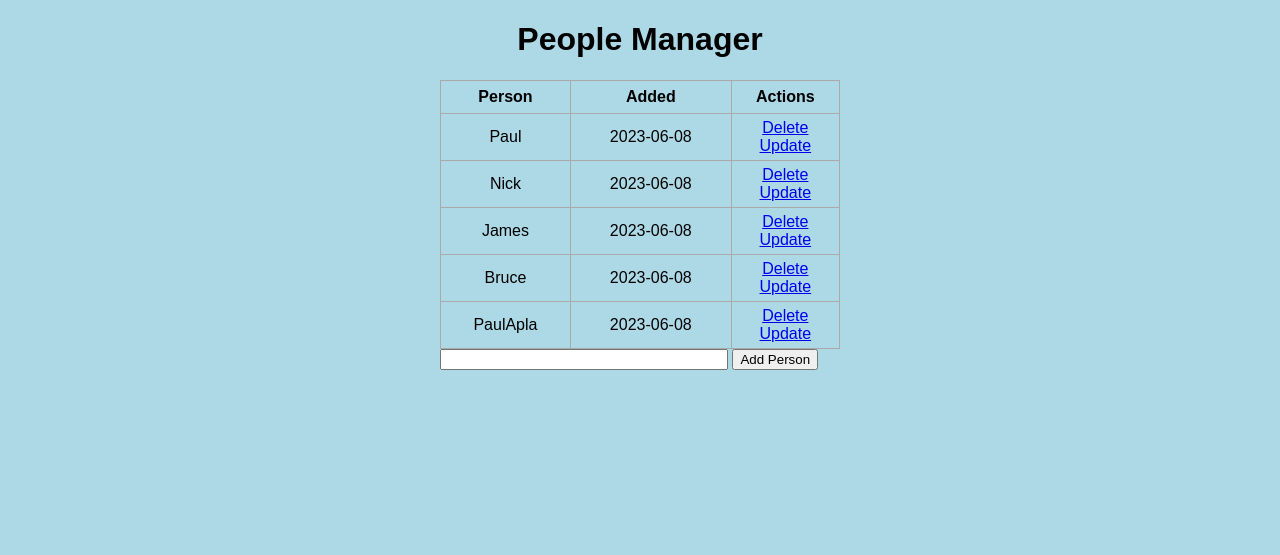
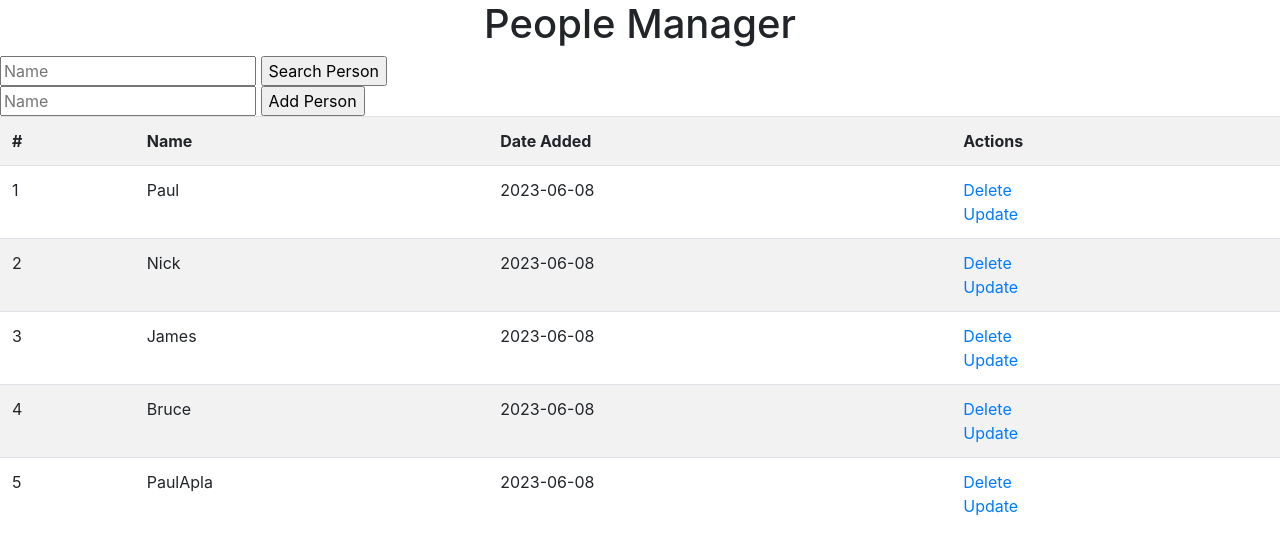
Before and after one commit to pAplakidis/PythonFlaskCRUD, a Flask app: page / in a window 1280 px wide. Shown: the top 555 px of the page. Run offline with Flask 3, Linux system fonts and the light colour scheme; data comes from the database, SQL or seed files in the repository; both versions use the stored data as it was after the commit.

Commit message:
added bottstrap and search-bar

```diff
--- a/src/app.py
+++ b/src/app.py
@@ -19,15 +19,31 @@
 @app.route("/", methods=['POST', 'GET'])
 def index():
   if request.method == 'POST':
-    person_content = request.form['content']
-    new_person = Person(content=person_content)
+    person_content = None
+    search_content = None
+    if 'content' in request.form:
+      person_content = request.form['content']
+    elif 'search' in request.form:
+      search_content = request.form['search']
 
-    try:
-      db.session.add(new_person)
-      db.session.commit()
-      return redirect('/')
-    except:
-      return "Error adding person!"
+    if person_content:
+      new_person = Person(content=person_content)
+
+      try:
+        db.session.add(new_person)
+        db.session.commit()
+        return redirect('/')
+      except:
+        return "Error adding person!"
+    elif search_content:
+      people = []
+      for person in Person.query.all():
+        if search_content in person.content:
+          people.append(person)
+      return render_template('index.html', people=people)
+    else:
+      people = Person.query.order_by(Person.date_added).all()
+      return render_template('index.html', people=people)
   else:
     people = Person.query.order_by(Person.date_added).all()
     return render_template('index.html', people=people)
--- a/src/templates/base.html
+++ b/src/templates/base.html
@@ -4,10 +4,14 @@
   <meta charset="UTF8">
   <meta name="viewport" content="width=device-width, initial-scale=1.0">
   <meta http-equiv="X-UA-Compatible" content="ie-edge">
-  <link rel="stylesheet" href="{{ url_for('static', filename='css/main.css') }}">
+  <!-- <link rel="stylesheet" href="{{ url_for('static', filename='css/main.css') }}"> -->
+  <link rel="stylesheet" href="https://cdn.jsdelivr.net/npm/bootstrap@4.3.1/dist/css/bootstrap.min.css" integrity="sha384-ggOyR0iXCbMQv3Xipma34MD+dH/1fQ784/j6cY/iJTQUOhcWr7x9JvoRxT2MZw1T" crossorigin="anonymous">
   {% block head %}{% endblock %}
 </head>
 <body>
   {% block body %}{% endblock %}
+  <script src="https://code.jquery.com/jquery-3.3.1.slim.min.js" integrity="sha384-q8i/X+965DzO0rT7abK41JStQIAqVgRVzpbzo5smXKp4YfRvH+8abtTE1Pi6jizo" crossorigin="anonymous"></script>
+  <script src="https://cdn.jsdelivr.net/npm/popper.js@1.14.7/dist/umd/popper.min.js" integrity="sha384-UO2eT0CpHqdSJQ6hJty5KVphtPhzWj9WO1clHTMGa3JDZwrnQq4sF86dIHNDz0W1" crossorigin="anonymous"></script>
+  <script src="https://cdn.jsdelivr.net/npm/bootstrap@4.3.1/dist/js/bootstrap.min.js" integrity="sha384-JjSmVgyd0p3pXB1rRibZUAYoIIy6OrQ6VrjIEaFf/nJGzIxFDsf4x0xIM+B07jRM" crossorigin="anonymous"></script>
 </body>
 </html>
--- a/src/templates/index.html
+++ b/src/templates/index.html
@@ -13,14 +13,26 @@
 
   {% endif %}
 
-  <table>
+  <form action="/" method="POST">
+    <input type="text" name="search",  id="search", placeholder="Name">
+    <input type="submit" value="Search Person">
+  </form>
+
+  <form action="/" method="POST">
+    <input type="text" name="content",  id="content", placeholder="Name">
+    <input type="submit" value="Add Person">
+  </form>
+
+  <table class="table table-striped">
     <tr>
-      <th>Person</th>
-      <th>Added</th>
-      <th>Actions</th>
+      <th scope="col">#</th>
+      <th scope="col">Name</th>
+      <th scope="col">Date Added</th>
+      <th scope="col">Actions</th>
     </tr>
     {% for person in people %}
       <tr>
+        <td>{{ person.id }}</td>
         <td>{{ person.content }}</td>
         <td>{{ person.date_added.date() }}</td>
         <td>
@@ -31,10 +43,5 @@
       </tr>
     {% endfor %}
   </table>
-
-  <form action="/" method="POST">
-    <input type="text" name="content" id="content">
-    <input type="submit" value="Add Person">
-  </form>
 </div>
 {% endblock %}
```
Also changed, not shown: src/instance/test.db.
